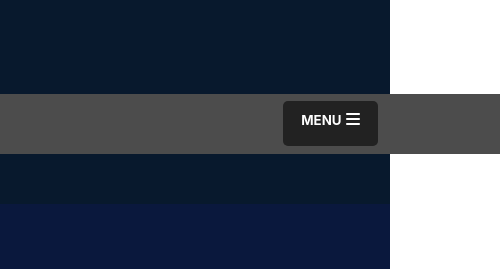
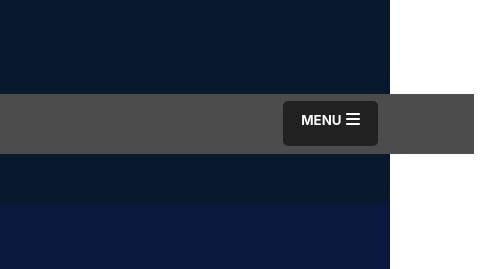
Before and after one commit to imtiazimran/solmusic, a plain HTML site: page index.html in a window 390 px wide. Shown: the top 269 px of the page, 500 px wide, since content can reach past the window. Drawn offline with Linux system fonts and the light colour scheme.

Commit message:
Update style.css

```diff
--- a/style.css
+++ b/style.css
@@ -464,7 +464,7 @@ footer{
         padding: 10px;
     }
     .sticky-menu{
-        width: 500px;
+        width: 474px;
         margin: auto;
     }
     .sticky-new-user{
```
